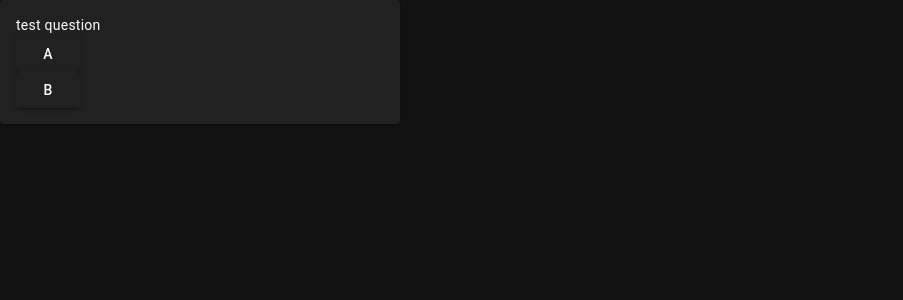
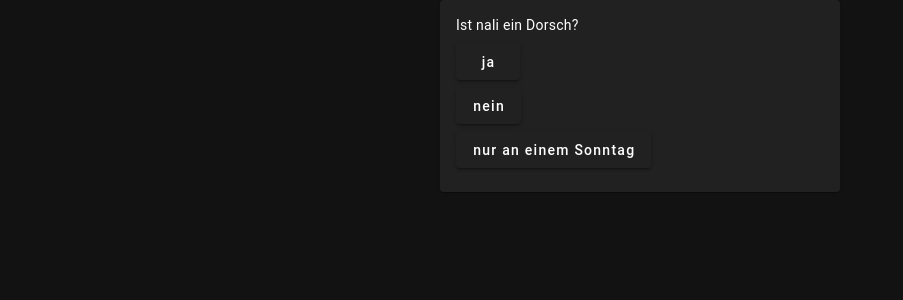
Before and after one commit to alex1431999/fishing-academy, a Nuxt app in the folder modules/frontend/: page /Question in a window 1280 px wide. Shown: the top 300 px of the page, without its empty margins (0-903 px from the left). Built offline with nearby package versions, Linux system fonts and the light colour scheme.

Commit message:
feat: add a bit more styling

```diff
--- a/modules/frontend/components/question/Choice.vue
+++ b/modules/frontend/components/question/Choice.vue
@@ -1,6 +1,6 @@
 <template>
     <div>
-        <v-btn>{{ choice.description }}</v-btn>
+        <v-btn class="text-none">{{ choice.description }}</v-btn>
     </div>
 </template>
 
--- a/modules/frontend/components/question/QuestionCard.vue
+++ b/modules/frontend/components/question/QuestionCard.vue
@@ -1,11 +1,11 @@
 <template>
-    <v-card max-width="400">
+    <v-card width="400">
         <v-card-text>
-            <div>
+            <div class="mb-2">
                 {{ question.description }}
             </div>
 
-            <Choice v-for="choice in question.choices" :choice="choice"></Choice>
+            <Choice class="mb-2" v-for="choice in question.choices" :choice="choice"></Choice>
         </v-card-text>
     </v-card>
 </template>
--- a/modules/frontend/pages/Question.vue
+++ b/modules/frontend/pages/Question.vue
@@ -1,15 +1,20 @@
 <template>
-    <QuestionCard :question="sampleQuestion"></QuestionCard>
+    <div class="d-flex justify-center">
+        <QuestionCard :question="sampleQuestion"></QuestionCard>
+    </div>
 </template>
 
 <script setup lang="ts">
 import type {Question, Choice} from 'fishing-academy-types'
 
-const sampleChoices: Choice[] = [{id: '1', description: 'a'}, {id: '2', description: 'b'}]
+const sampleChoices: Choice[] = [{id: '1', description: 'ja'}, {id: '2', description: 'nein'}, {
+    id: '2',
+    description: 'nur an einem Sonntag'
+}]
 const sampleQuestion: Question = {
     id: 'test',
     choices: sampleChoices,
     answer: sampleChoices[0],
-    description: 'test question'
+    description: 'Ist nali ein Dorsch?'
 }
 </script>
```
